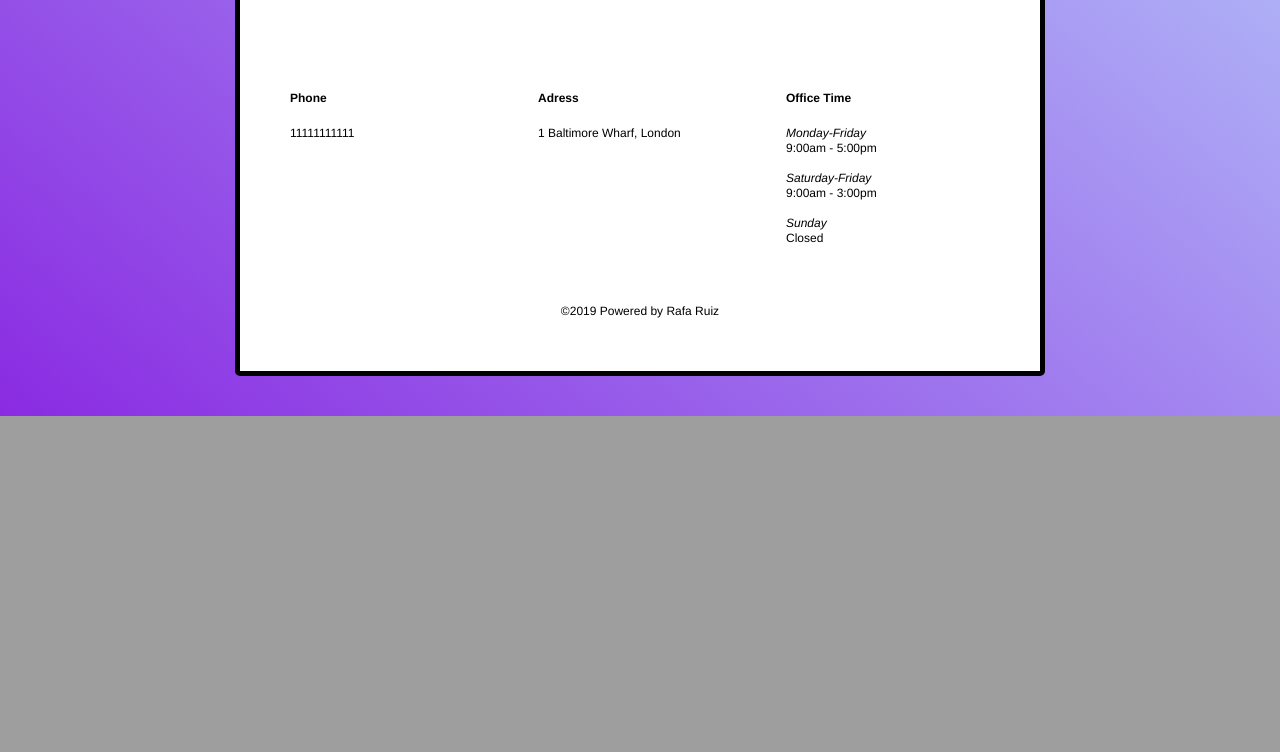
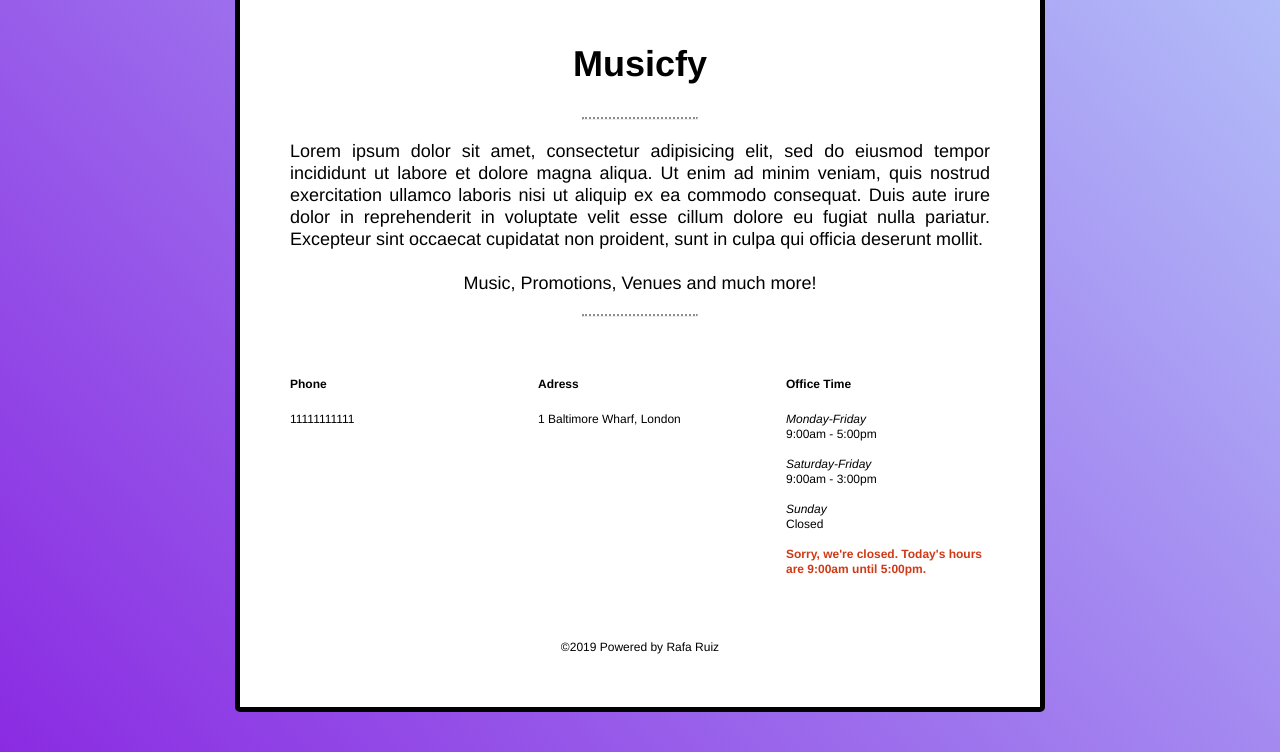
Before and after one commit to Rafcoding/php-website, a PHP site: page / in a window 1280 px wide. Shown: the part 666-1418 px from the top of the page. Before the commit the page ends 1082 px from the top, so only its background shows below. Run offline with PHP 8.4, Linux system fonts and the light colour scheme; some libraries are stand-ins or nearby versions.

Commit message:
Home and Team pages created

```diff
--- /dev/null
+++ b/website/includes/StoreHours.php
@@ -0,0 +1,116 @@
+<?php
+
+// -------- PHP STORE HOURS ---------
+// ---------- Version 2.0 -----------
+// -------- BY CORY ETZKORN ---------
+// -------- coryetzkorn.com ---------
+
+
+// -------- EDIT FOLLOWING SECTION ONLY ---------
+
+// Set your timezone (codes listed at http://php.net/manual/en/timezones.php)
+// Delete the following line if you've already defined a timezone elsewhere.
+date_default_timezone_set('Europe/London');
+
+// Define daily open hours
+// Must be in 24-hour format, separated by dash
+// If closed for the day, set to 00:00-00:00
+// If open multiple times in one day, enter time ranges separated by a comma
+// If open late (ie. 6pm - 1am), add hours after midnight to the next day (ie. 00:00-1:00)
+$hours = array(
+    'mon' => array('09:00-17:00'),
+    'tue' => array('09:00-17:00'),
+    'wed' => array('09:00-17:00'),
+    'thu' => array('09:00-17:00'),
+    'fri' => array('09:00-17:00'),
+    'sat' => array('09:00-15:00'),
+    'sun' => array('00:00-00:00')
+);
+
+// Optional: add exceptions (great for holidays etc.)
+// Works best with format month/day
+// Leave array empty if no exceptions
+$exceptions = array(
+	'Christmas' => '12/25',
+	'New Years Day' => '1/1'
+);
+
+// Place HTML for output below. This is what will show in the browser.
+// Optional: use %open% and %closed% to add dynamic times to your open message.
+// Warning: %open% and %closed% will NOT work if you have multiple time ranges assigned to a single day.
+// Optional: use %day% to make your "closed all day" message more dynamic.
+// Optional: use %exception% to make your exception messages dynamic.
+$open_now = "<strong class='open'>We're open! Today's hours are %open% until %closed%.</strong>";
+$closed_now = "<strong class='closed'>Sorry, we're closed. Today's hours are %open% until %closed%.</strong>";
+$closed_all_day = "<strong class='closed'>Sorry, we're closed on %day%.</strong>";
+$exception = "<strong class='closed'>Sorry, we're closed for %exception%.</strong>";
+
+// Enter custom time format if using %open% and %closed%
+// (options listed here: http://php.net/manual/en/function.date.php)
+$time_format = 'g:ia';
+
+// The %day% shortcode is replaced by these days of the week.
+// Edit these if you'd like to use a language other than English.
+$days = array(
+  'mon' => 'Mondays',
+  'tue' => 'Tuesdays',
+  'wed' => 'Wednesdays',
+  'thu' => 'Thursdays',
+  'fri' => 'Fridays',
+  'sat' => 'Saturdays',
+  'sun' => 'Sundays'
+);
+
+
+// -------- END EDITING --------
+
+$day = strtolower(date("D"));
+$today = strtotime('today midnight');
+$now = strtotime(date("G:i"));
+$is_open = 0;
+$is_exception = false;
+$is_closed_all_day = false;
+
+// Check if closed all day
+if($hours[$day][0] == '00:00-00:00') {
+	$is_closed_all_day = true;
+}
+
+// Check if currently open
+foreach($hours[$day] as $range) {
+	$range = explode("-", $range);
+	$start = strtotime($range[0]);
+	$end = strtotime($range[1]);
+	if (($start <= $now) && ($end >= $now)) {
+		$is_open ++;
+	}
+}
+
+// Check if today is an exception
+foreach($exceptions as $ex => $ex_day) {
+	$ex_day = strtotime($ex_day);
+	if($ex_day === $today) {
+		$is_open = 0;
+		$is_exception = true;
+		$the_exception = $ex;
+	}
+}
+
+// Output HTML
+if($is_exception) {
+	$exception = str_replace('%exception%', $the_exception, $exception);
+	echo $exception;
+} elseif($is_closed_all_day) {
+	$closed_all_day = str_replace('%day%', $days[$day], $closed_all_day);
+	echo $closed_all_day;
+} elseif($is_open > 0) {
+	$open_now = str_replace('%open%', date($time_format, $start), $open_now);
+	$open_now = str_replace('%closed%', date($time_format, $end), $open_now);
+	echo $open_now;
+} else {
+	$closed_now = str_replace('%open%', date($time_format, $start), $closed_now);
+	$closed_now = str_replace('%closed%', date($time_format, $end), $closed_now);
+	echo $closed_now;
+}
+
+?>
--- a/website/includes/arrays.php
+++ b/website/includes/arrays.php
@@ -22,4 +22,25 @@
     )
   );
 
+// team mates
+
+  $teamMembers = array(
+
+    array(
+      name    => "Rio",
+      role    => "Web Developer",
+      img     => "pic7"
+    ),
+    array(
+      name    => "Paula",
+      role    => "UX Designer",
+      img     => "pic2"
+    ),
+    array(
+      name    => "Kevin",
+      role    => "Product Manager",
+      img     => "pic1"
+    )
+  );
+
 ?>
--- a/website/includes/footer.php
+++ b/website/includes/footer.php
@@ -1,4 +1,3 @@
-
       <div id="footer" class="clearfix">
 
         <div class="column three">
@@ -20,11 +19,13 @@
           <em>Sunday</em><br>
           Closed<br><br>
 
+          <?php include('includes/StoreHours.php') ?>
+
         </div><!-- columns -->
 
       </div><!-- footer -->
 
-      <small>&copy;2019 Powered by Rafa Ruiz</small>
+      <small>&copy;<?php echo date('Y'); ?> <?php echo $poweredBy; ?></small>
 
     </div><!-- content -->
 
--- a/website/includes/header.php
+++ b/website/includes/header.php
@@ -1,4 +1,5 @@
 <?php
+  $poweredBy = "Powered by Rafa Ruiz";
   include('includes/arrays.php');
  ?>
 
@@ -9,7 +10,7 @@
   <link rel="stylesheet" type="text/css" href="style.css">
   <meta charset="utf-8">
   <link rel="shortcut icon" href="http://www.iconarchive.com/download/i79927/dtafalonso/ios7-desktop/iTunes.ico">
-  <title>Music All Day - Musicfy</title>
+  <title><?php echo TITLE; ?></title>
 </head>
 
 <body id="website">
--- a/website/index.php
+++ b/website/index.php
@@ -1,4 +1,28 @@
 
-<?php include('includes/header.php'); ?>
+<?php
+
+define("TITLE", "Home - Musicfy");
+include('includes/header.php');
+
+?>
+
+  <div class="presentation">
+
+
+    <br><h1>Musicfy</h1><br>
+    <hr>
+    <p id="justy">Lorem ipsum dolor sit amet, consectetur adipisicing elit, sed do eiusmod tempor incididunt ut labore et dolore magna aliqua. Ut enim ad minim veniam, quis nostrud exercitation ullamco laboris nisi ut aliquip ex ea commodo consequat. Duis aute irure dolor in reprehenderit in voluptate velit esse cillum dolore eu fugiat nulla pariatur. Excepteur sint occaecat cupidatat non proident, sunt in culpa qui officia deserunt mollit.</p><br>
+    <p>Music, Promotions, Venues and much more!</p>
+    <hr>
+
+    <!-- <div class="scallop-up"></div>
+    <div class="colour-block">
+      <h1>Musicfy</h1>
+      <p>Lorem ipsum dolor sit amet, consectetuer adipiscing elit. Aenean commodo ligula eget dolor. Aenean massa. Cum sociis natoque penatibus et magnis dis parturient montes, nascetur ridiculus mus. Donec quam felis, ultricies nec, pellentesque eu, pretium quis, sem. Nulla consequat massa quis enim.</p>
+    </div>
+    <div class="scallop-down"></div> -->
+  </div><!-- presentation -->
+
+
 
 <?php include('includes/footer.php'); ?>
--- a/website/style.css
+++ b/website/style.css
@@ -5,6 +5,9 @@
 	padding: 0;
 }
 
+#justy {
+	text-align: justify;
+}
 
 body {
 	/* background: #f5f4f1 url('/assets/img/bg.jpg'); */
@@ -113,11 +116,11 @@ ul li, ol li {
 	background: #1DB954;
 }
 
-/* #website #philosophy {
+#website .presentation {
 	text-align: center;
 	font-size: 18px;
 	line-height: 22px;
-} */
+}
 
 #website #footer {
 	font-size: 12px;
@@ -149,6 +152,61 @@ ul li, ol li {
 	text-align: center;
 	margin: 40px 0 0;
 }
+
+#website .closed {
+	color: #d13916;
+}
+
+#website .open {
+	color: #67b512;
+}
+
+hr {
+
+	background-color: #fff;
+	border-top: 2px dotted #8c8b8b;
+
+	/* border: none; */
+	/* height: 18px; */
+	width: 114px;
+	/* background: url('http://world-of-cliparts.com/images2/trumpet/1/music-notes-png-5a3a6be17b1229.2990139715137781455041.jpg') center center no-repeat; */
+	margin: 20px auto;
+}
+
+#website .member {
+	width: 203px;
+	float: left;
+	margin-right: 45px;
+}
+
+#website .member:last-child {
+	margin: 0;
+}
+
+#website .member img {
+	max-width: 100%;
+}
+
+/* .scallop-up{
+  height:100px;
+  width:100%;
+  background: -webkit-gradient(radial, 50% 100%, 10, 50% 100%, 40, from(#369A7E), color-stop(0.49, #369A7E), color-stop(0.51, #fff), to(white));
+-webkit-background-size: 49px 100%;
+}
+
+.scallop-down{
+  height:100px;
+  width:100%;
+  background: -webkit-gradient(radial, 50% 0, 10, 50% 0, 40, from(#369A7E), color-stop(0.49, #369A7E), color-stop(0.51, #fff), to(white));
+-webkit-background-size: 49px 100%;
+}
+
+.colour-block {
+  background:#369A7E;
+  width:60%;
+  padding:7% 20% 10% 20%;
+  color:#fff;
+} */
 /* para la linea de cuadro */
 
 /* .container:before, .container:after {
@@ -177,20 +235,7 @@ ul li, ol li {
 
 
 /*
-* {
-	margin: 0;
-	padding: 0;
-}
 
-body {
-	background: #f5f4f1 url('/assets/img/bg.jpg');
-	font-family: "Helvetica Neue", Helvetica, Arial, sans-serif;
-	font-size: 15px;
-	line-height: 20px;
-	color: #353535;
-	-webkit-font-smoothing: antialiased;
-	text-rendering: optimizelegibility;
-}
 
 
 h1,h2,h3,h4,h5,h6 {
@@ -234,13 +279,7 @@ p {
 
 
 
-hr {
-	border: none;
-	height: 18px;
-	width: 114px;
-	background: url('/assets/img/hr.png') center center no-repeat;
-	margin: 20px auto;
-}
+
 
 
 
@@ -407,27 +446,7 @@ input.button.next {
 
 /*
 
-#final-example .member {
-	width: 203px;
-	float: left;
-	margin-right: 45px;
-}
 
-#final-example .member:last-child {
-	margin: 0;
-}
-
-#final-example .member img {
-	max-width: 100%;
-}
-
-#final-example .closed {
-	color: #d13916;
-}
-
-#final-example .open {
-	color: #67b512;
-}
 
 #menu-items ul {
 	list-style: none;
```
Also changed, not shown: website/team.php (added, +29 -0 lines), website/images/chris-tom-final.jpg (deleted), website/images/pic1.png (added), website/images/pic2.png (added), website/images/pic7.png (added).
